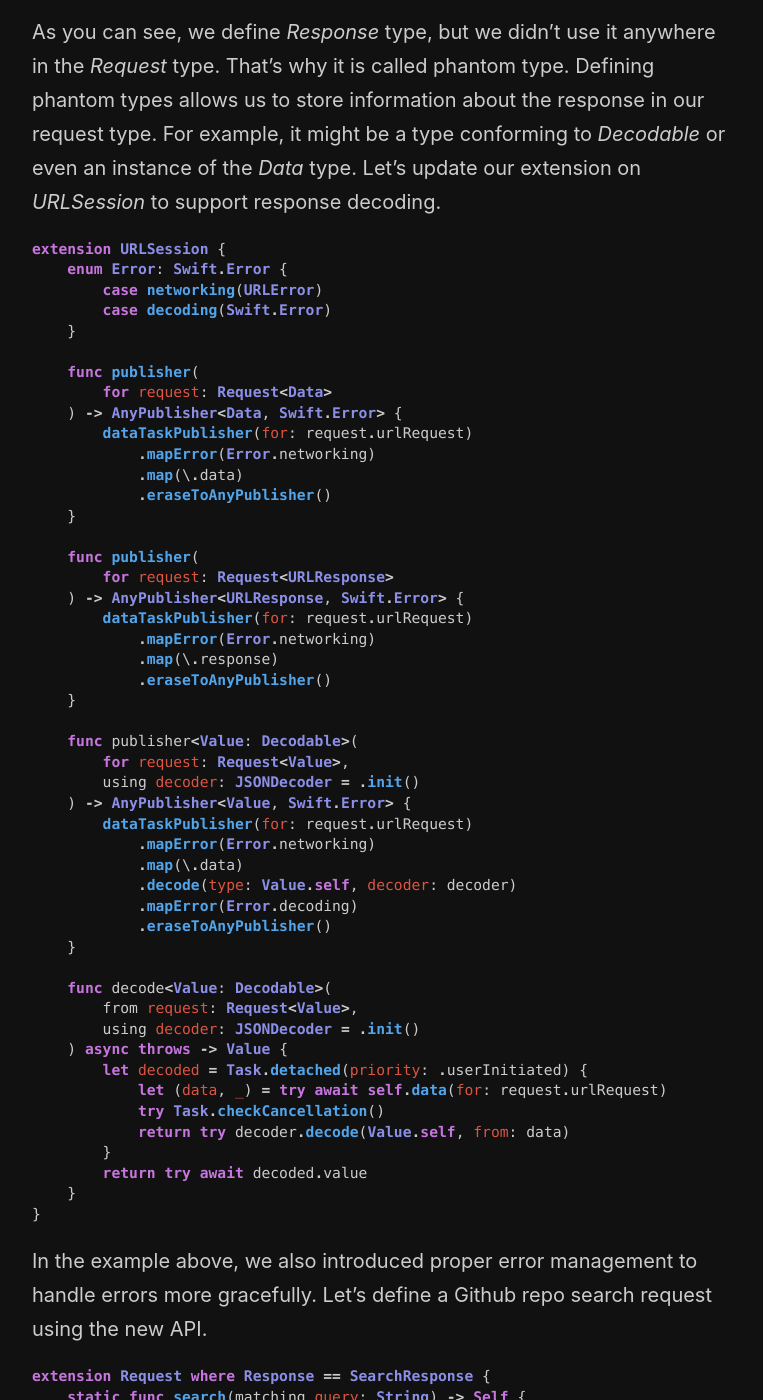
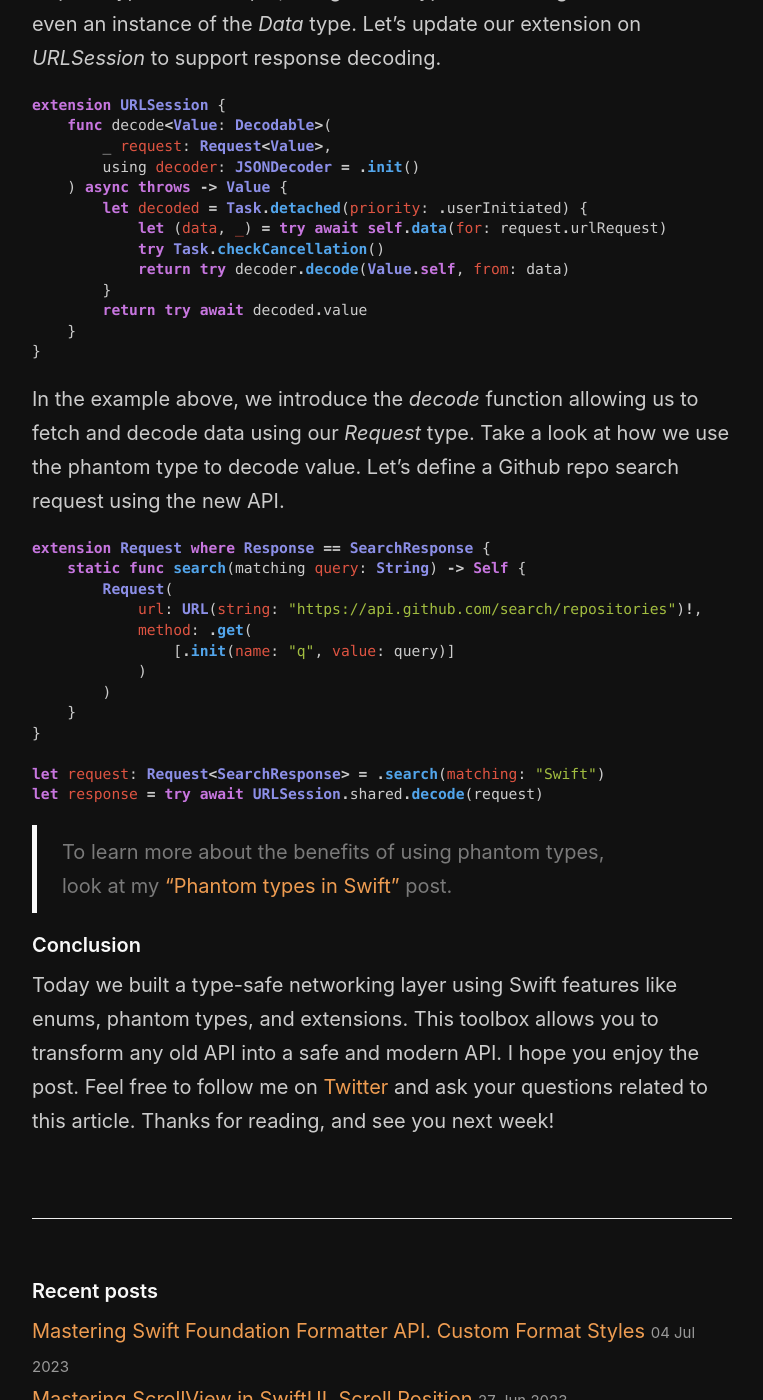
Before and after one commit to mecid/mecid.github.io, a Jekyll site: the page built from _posts/2021-02-10-building-type-safe-networking-in-swift.md, in a window 1280 px wide and 1400 px high, scrolled down 3591 px. Shown: the whole window, without its empty margins (258-1021 px from the left). Built offline with Jekyll 4.4.1, drawn with Linux system fonts in a browser that asks for light colours; some of the changed text lies outside the part shown.

Commit message:
type-safe networking post updated

````diff
--- a/_posts/2021-02-10-building-type-safe-networking-in-swift.md
+++ b/_posts/2021-02-10-building-type-safe-networking-in-swift.md
@@ -106,13 +106,6 @@ Finally, we can create an extension on *URLSession* to make requests with our ne
 
 ```swift
 extension URLSession {
-    func publisher(for request: Request) -> AnyPublisher<Data, Error> {
-        dataTaskPublisher(for: request.urlRequest)
-            .map(\.data)
-            .mapError { $0 }
-            .eraseToAnyPublisher()
-    }
-
     func data(for request: Request) async throws -> Data {
         let (data, _) = try await self.data(for: request.urlRequest)
         try Task.checkCancellation()
@@ -136,43 +129,8 @@ As you can see, we define *Response* type, but we didn't use it anywhere in the
 
 ```swift
 extension URLSession {
-    enum Error: Swift.Error {
-        case networking(URLError)
-        case decoding(Swift.Error)
-    }
-
-    func publisher(
-        for request: Request<Data>
-    ) -> AnyPublisher<Data, Swift.Error> {
-        dataTaskPublisher(for: request.urlRequest)
-            .mapError(Error.networking)
-            .map(\.data)
-            .eraseToAnyPublisher()
-    }
-
-    func publisher(
-        for request: Request<URLResponse>
-    ) -> AnyPublisher<URLResponse, Swift.Error> {
-        dataTaskPublisher(for: request.urlRequest)
-            .mapError(Error.networking)
-            .map(\.response)
-            .eraseToAnyPublisher()
-    }
-
-    func publisher<Value: Decodable>(
-        for request: Request<Value>,
-        using decoder: JSONDecoder = .init()
-    ) -> AnyPublisher<Value, Swift.Error> {
-        dataTaskPublisher(for: request.urlRequest)
-            .mapError(Error.networking)
-            .map(\.data)
-            .decode(type: Value.self, decoder: decoder)
-            .mapError(Error.decoding)
-            .eraseToAnyPublisher()
-    }
-
     func decode<Value: Decodable>(
-        from request: Request<Value>,
+        _ request: Request<Value>,
         using decoder: JSONDecoder = .init()
     ) async throws -> Value {
         let decoded = Task.detached(priority: .userInitiated) {
@@ -185,7 +143,7 @@ extension URLSession {
 }
 ```
 
-In the example above, we also introduced proper error management to handle errors more gracefully. Let's define a Github repo search request using the new API.
+In the example above, we introduce the *decode* function allowing us to fetch and decode data using our *Request* type. Take a look at how we use the phantom type to decode value. Let's define a Github repo search request using the new API.
 
 ```swift
 extension Request where Response == SearchResponse {
@@ -200,10 +158,7 @@ extension Request where Response == SearchResponse {
 }
 
 let request: Request<SearchResponse> = .search(matching: "Swift")
-let cancellable = URLSession.shared.publisher(for: request)
-    .map(\.items)
-    .replaceError(with: [])
-    .sink { print($0) }
+let response = try await URLSession.shared.decode(request)
 ```
 
 > To learn more about the benefits of using phantom types, look at my ["Phantom types in Swift"](/2021/02/18/phantom-types-in-swift/) post.
````
